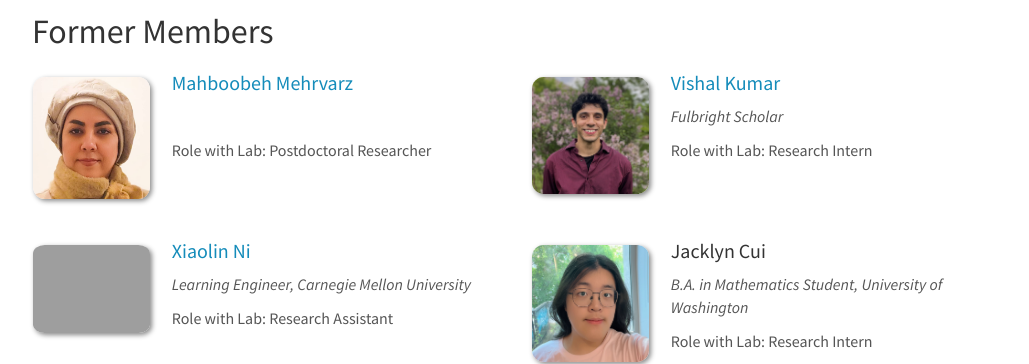
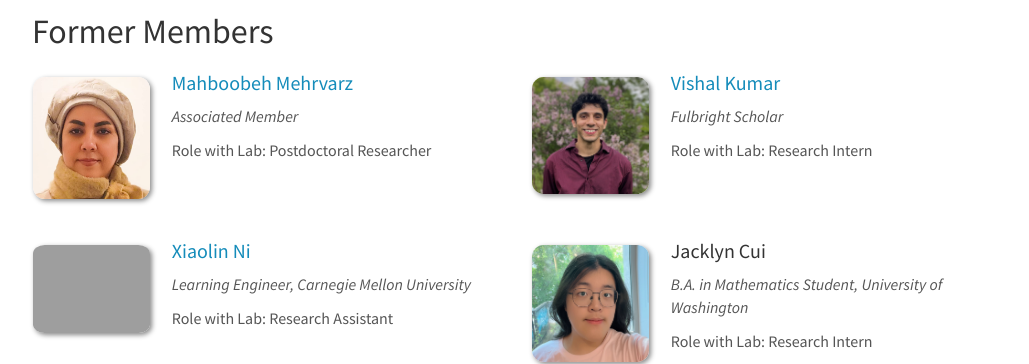
Before and after one commit to McLearn-Lab/McLearn-Lab.github.io, a Jekyll site: the page built from _pages/team.md, in a window 1280 px wide and 900 px high, scrolled down 3510 px. Shown: the part 154-518 px from the top of the window, without its empty margins (124-1153 px from the left). Built offline with Jekyll 4.4.1, drawn with Linux system fonts in a browser that asks for light colours; nearby versions of some CDN libraries.

Commit message:
team updates

```diff
--- a/_data/former_members.yml
+++ b/_data/former_members.yml
@@ -6,9 +6,9 @@
 
 - name: Mahboobeh Mehrvarz
   photo: mahboobeh-mehrvarz.jpg
+  info: Associated Member
   role_with_lab: Postdoctoral Researcher
   site: https://scholar.google.com/citations?user=C3Gg9cwAAAAJ&hl=en
-  number_educ: 4
 
 - name: Vishal Kumar
   photo: vishal-kumar.jpg
```
